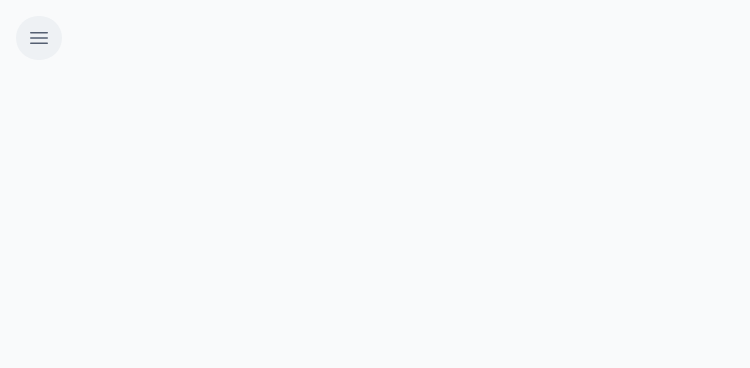
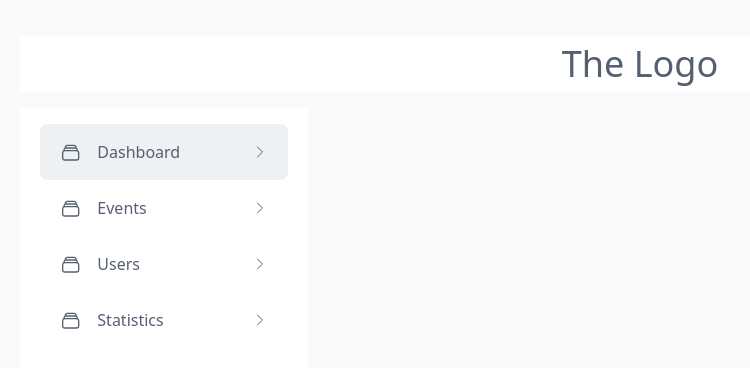
Before and after one commit to AmirMahdyJebreily/BasicHTMLDashboard, a website with bundled scripts: page src/index.html in a window 1280 px wide. Shown: the whole page, without its empty margins (0-750 px from the left). Built offline with nearby package versions, Linux system fonts and the light colour scheme.

Commit message:
feat: complete side menu

```diff
--- a/icons.js
+++ b/icons.js
@@ -8,13 +8,14 @@ export class BaseIcon extends HTMLElement {
             svg {
                 width: full;
                 height: full;
+
             }
            </style>
         `;
     }
 }
 
-export class MenuIcon extends BaseIcon{
+export class _BarsMenuIcon extends BaseIcon{
     constructor() {
         super();
 
@@ -25,3 +26,26 @@ export class MenuIcon extends BaseIcon{
         `;
     }
 }
+
+export class _DashboardRectangleStack extends BaseIcon{
+    constructor(){
+        super();
+
+        this.shadowRoot.innerHTML+= `<svg xmlns="http://www.w3.org/2000/svg" fill="none" viewBox="0 0 24 24" stroke-width="1.5" stroke="currentColor">
+  <path stroke-linecap="round" stroke-linejoin="round" d="M6 6.878V6a2.25 2.25 0 0 1 2.25-2.25h7.5A2.25 2.25 0 0 1 18 6v.878m-12 0c.235-.083.487-.128.75-.128h10.5c.263 0 .515.045.75.128m-12 0A2.25 2.25 0 0 0 4.5 9v.878m13.5-3A2.25 2.25 0 0 1 19.5 9v.878m0 0a2.246 2.246 0 0 0-.75-.128H5.25c-.263 0-.515.045-.75.128m15 0A2.25 2.25 0 0 1 21 12v6a2.25 2.25 0 0 1-2.25 2.25H5.25A2.25 2.25 0 0 1 3 18v-6c0-.98.626-1.813 1.5-2.122" />
+</svg>
+`;
+    }
+}
+
+
+export class _ChevronRight extends BaseIcon{
+    constructor(){
+        super();
+
+        this.shadowRoot.innerHTML+= `<svg xmlns="http://www.w3.org/2000/svg" fill="none" viewBox="0 0 24 24" stroke-width="1.5" stroke="currentColor">
+  <path stroke-linecap="round" stroke-linejoin="round" d="m8.25 4.5 7.5 7.5-7.5 7.5" />
+</svg>
+`;
+    }
+}
--- a/src/iconsMod.js
+++ b/src/iconsMod.js
@@ -1,3 +1,5 @@
-import { MenuIcon } from "../icons.js"
+import { _BarsMenuIcon, _DashboardRectangleStack, _ChevronRight } from "../icons.js"
 
-customElements.define("icon-menu", MenuIcon)
+customElements.define("i-menu-3bars", _BarsMenuIcon)
+customElements.define("i-dashborad-stack", _DashboardRectangleStack)
+customElements.define("i-arrow-chev-right", _ChevronRight)
--- a/src/index.html
+++ b/src/index.html
@@ -11,20 +11,41 @@
 
 <body>
     <header class="flex-container">
-        <button class="btn-secondary rounded-full">
-            <icon-menu class="size-6"/>
+        <button class="btn-only-icon-secondary rounded-full md:hidden">
+            <i-menu-3bars class="size-6" />
         </button>
-        <div class="logo"></div>
+        <div class="badge-container logo">
+            The Logo
+        </div>
     </header>
     <main class="flex-container">
         <aside class="side-menu">
+            <ul class="side-menu-sub">
+                <li class="selected">
+                    <i-dashborad-stack class="size-8 pt-1.5"></i-dashborad-stack>
+                    <span class="w-full">Dashboard</span>
+                    <i-arrow-chev-right class="size-6 pt-0.5"></i-arrow-chev-right>
+                </li>
+                <li> <i-dashborad-stack class="size-8 pt-1.5"></i-dashborad-stack>
+                    <span class="w-full">Events</span>
+                    <i-arrow-chev-right class="size-6 pt-0.5"></i-arrow-chev-right>
+                </li>
+                <li> <i-dashborad-stack class="size-8 pt-1.5"></i-dashborad-stack>
+                    <span class="w-full">Users</span>
+                    <i-arrow-chev-right class="size-6 pt-0.5"></i-arrow-chev-right>
+                </li>
+                <li> <i-dashborad-stack class="size-8 pt-1.5"></i-dashborad-stack>
+                    <span class="w-full">Statistics</span>
+                    <i-arrow-chev-right class="size-6 pt-0.5"></i-arrow-chev-right>
+                </li>
+            </ul>
         </aside>
         <section>
             <!--Main sections head-->
             <section>
+
             </section>
 
-            <!---->
         </section>
     </main>
 </body>
--- a/src/styles/input.css
+++ b/src/styles/input.css
@@ -1,7 +1,6 @@
 @tailwind base;
 @tailwind components;
 @tailwind utilities;
-
 
 @layer base {
   :root {
@@ -11,36 +10,54 @@
     --clr-background: #f9fafb;
   }
 
-
-    body{
-        @apply bg-white text-primary bg-background w-screen h-screen overflow-hidden
+  body {
+    @apply text-primary bg-background w-screen h-screen overflow-hidden p-5;
   }
 }
 
 @layer utilities {
   .flex-container {
-        @apply flex justify-start items-center
+    @apply flex justify-start items-center;
   }
 }
 
 @layer components {
   main.flex-container {
-        @apply w-full h-full
+    @apply w-full h-full;
   }
 
-    .btn-secondary {
-        @apply bg-secondary text-primary w-12 h-11 flex justify-center items-center hover:bg-secondary2
+  .btn-empty {
+    @apply hover:bg-gray-600/5 transition-colors duration-150 px-5 py-3
   }
 
-    .logo{
-        @apply w-full
+  .btn-only-icon-secondary {
+    @apply bg-secondary text-primary w-12 h-11 flex justify-center items-center hover:bg-secondary2;
+  }
+
+  .badge-container {
+    @apply bg-white py-2 px-4 text-center text-4xl;
+  }
+
+  .logo {
+    @apply w-full;
   }
 
   header.flex-container {
-        @apply p-4
+    @apply py-4 gap-2;
   }
 
-    aside.side-menu{
-        @apply bg-white h-full flex flex-col justify-start items-center
+  aside.side-menu {
+    @apply bg-white h-full flex flex-col justify-start items-center py-4 px-5 z-50 w-72 absolute mt-6 me-4
+        md:z-0 md:static md:mt-0;
+  }
+
+  ul.side-menu-sub{
+    @apply w-full h-full
+  }
+  ul.side-menu-sub > li {
+    @apply btn-empty rounded-lg flex items-center justify-between gap-4
+  }
+  li.selected {
+    @apply bg-secondary
   }
 }
```
Also changed, not shown: src/styles/style.css. Lines whose indentation alone changed are shown as unchanged.
